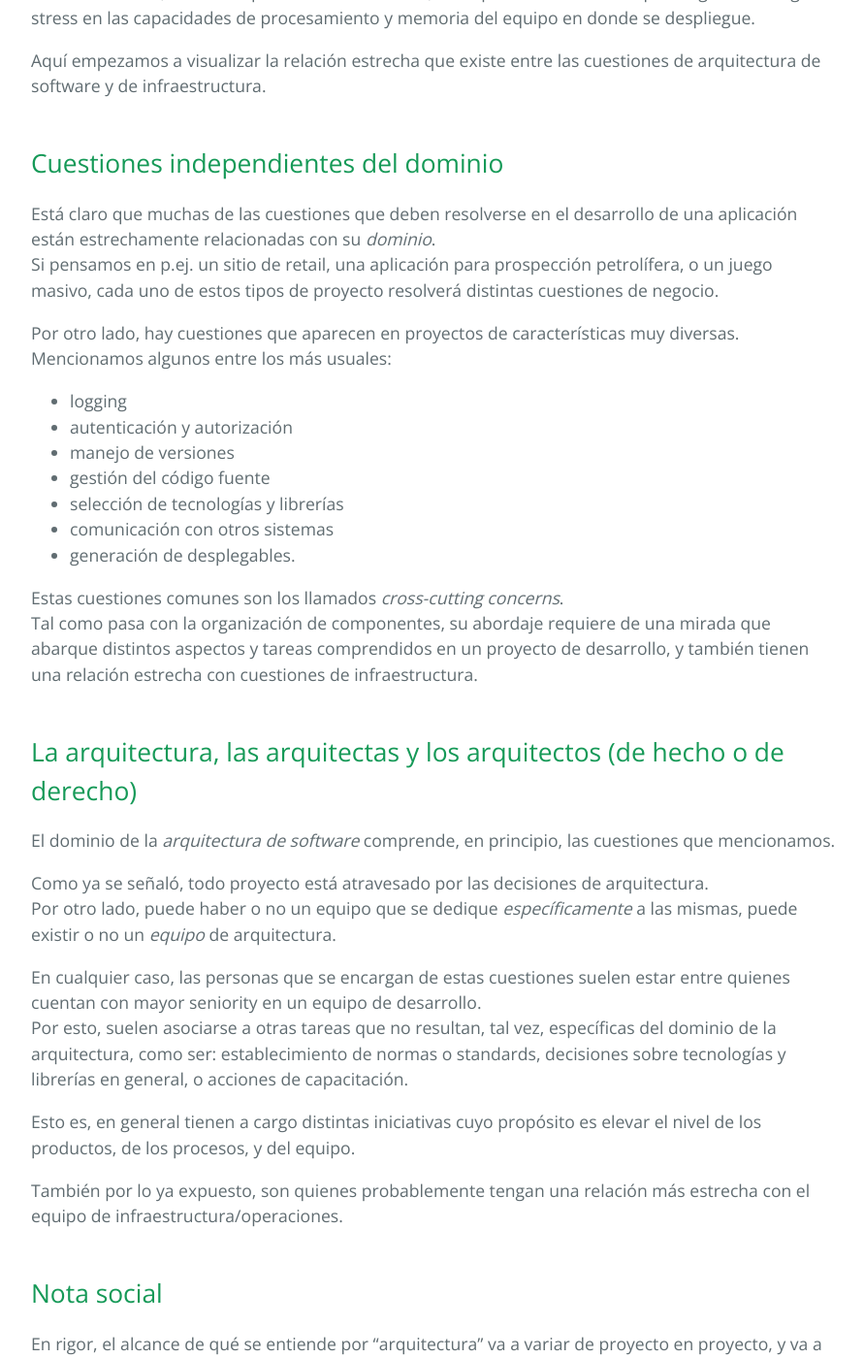
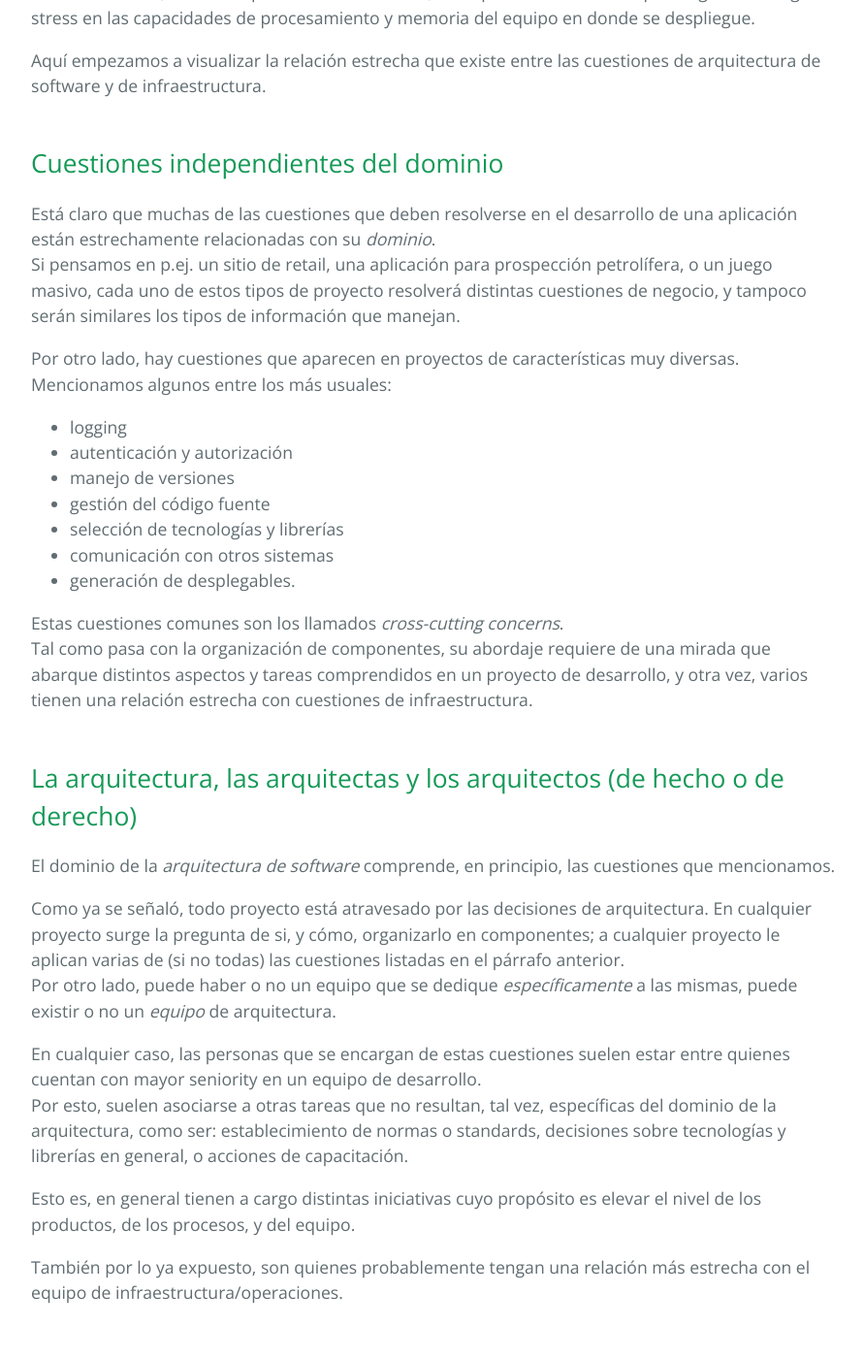
Before and after one commit to clombardi/design-thinking, a Jekyll site: the page built from programacion-a-desarrollo/arquitectura-de-software.md, in a window 1280 px wide and 1400 px high, scrolled down 2770 px. Shown: the whole window at 97% size, without its empty margins (192-1083 px from the left). Built offline with Jekyll 4.4.1, drawn with Linux system fonts in a browser that asks for light colours; our own code applies the rules of GitHub Pages for plain Markdown files; some of the changed text lies outside the part shown.

```diff
--- a/programacion-a-desarrollo/arquitectura-de-software.md
+++ b/programacion-a-desarrollo/arquitectura-de-software.md
@@ -27,7 +27,7 @@ Este fenómeno presenta varias aristas.
 
 ### Front y back
 (acá podría ir una imagen de temática "front y back")
-Un criterio clásico al respecto es la separación entre "front" y "back".
+Una temática que se repite en muchos proyectos es la relación entre "front" y "back".
 ¿Queremos tener componentes separados de frontend y backend?
 En particular en las aplicaciones Web esta es, largamente, la opción más popular  (aunque siguen existiendo sitios, basados en p.ej. PHP, en los que el rol del frontend es débil).
 
@@ -66,7 +66,7 @@ Aquí empezamos a visualizar la relación estrecha que existe entre las cuestion
 
 ## Cuestiones independientes del dominio
 Está claro que muchas de las cuestiones que deben resolverse en el desarrollo de una aplicación están estrechamente relacionadas con su _dominio_.
-Si pensamos en p.ej. un sitio de retail, una aplicación para prospección petrolífera, o un juego masivo, cada uno de estos tipos de proyecto resolverá distintas cuestiones de negocio.
+Si pensamos en p.ej. un sitio de retail, una aplicación para prospección petrolífera, o un juego masivo, cada uno de estos tipos de proyecto resolverá distintas cuestiones de negocio, y tampoco serán similares los tipos de información que manejan.
 
 Por otro lado, hay cuestiones que aparecen en proyectos de características muy diversas. Mencionamos algunos entre los más usuales:
 - logging
@@ -78,13 +78,13 @@ Por otro lado, hay cuestiones que aparecen en proyectos de características muy
 - generación de desplegables.
 
 Estas cuestiones comunes son los llamados _cross-cutting concerns_.
-Tal como pasa con la organización de componentes, su abordaje requiere de una mirada que abarque distintos aspectos y tareas comprendidos en un proyecto de desarrollo, y también tienen una relación estrecha con cuestiones de infraestructura.
+Tal como pasa con la organización de componentes, su abordaje requiere de una mirada que abarque distintos aspectos y tareas comprendidos en un proyecto de desarrollo, y otra vez, varios tienen una relación estrecha con cuestiones de infraestructura.
 
 
 ## La arquitectura, las arquitectas y los arquitectos (de hecho o de derecho)
 El dominio de la _arquitectura de software_ comprende, en principio, las cuestiones que mencionamos.
 
-Como ya se señaló, todo proyecto está atravesado por las decisiones de arquitectura.
+Como ya se señaló, todo proyecto está atravesado por las decisiones de arquitectura. En cualquier proyecto surge la pregunta de si, y cómo, organizarlo en componentes; a cualquier proyecto le aplican varias de (si no todas) las cuestiones listadas en el párrafo anterior.
 Por otro lado, puede haber o no un equipo que se dedique _específicamente_ a las mismas, puede existir o no un _equipo_ de arquitectura.
 
 En cualquier caso, las personas que se encargan de estas cuestiones suelen estar entre quienes cuentan con mayor seniority en un equipo de desarrollo.
```
Also changed, not shown: index.md (+2 -0 lines), programacion-a-desarrollo/ciclo-de-vida.md (+4 -2 lines), programacion-a-desarrollo/programar-y-desarrollar.md (added, +64 -0 lines).
